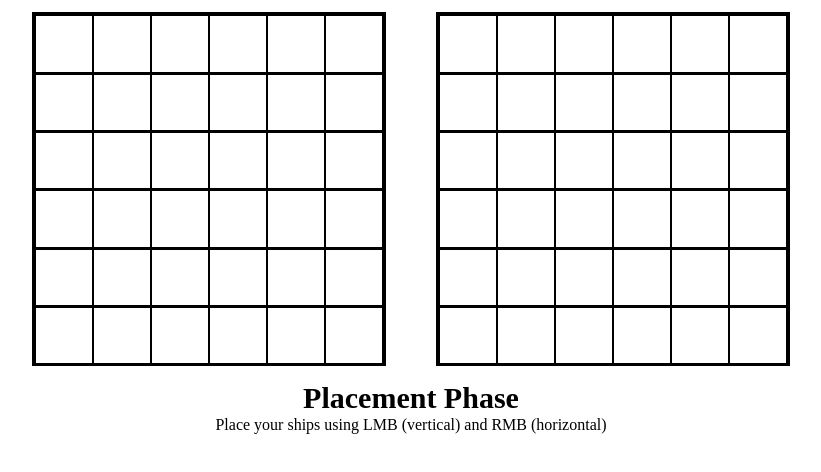
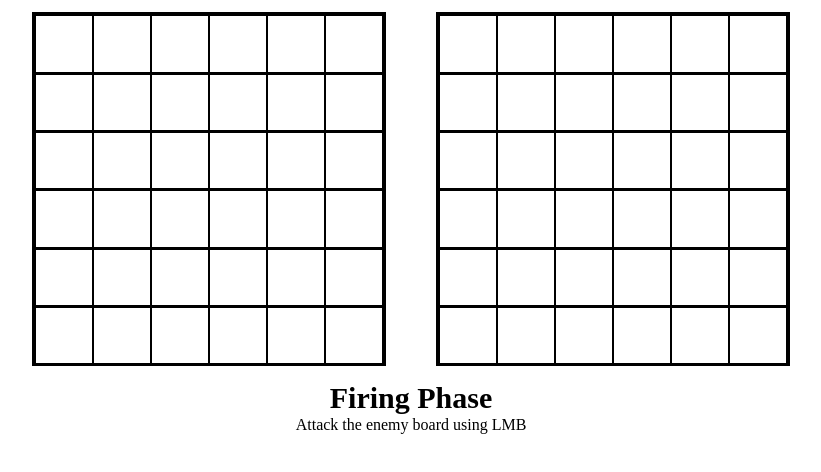
Before and after one commit to ClearlyyConfused/battleship, a website built with webpack: page dist/index.html in a window 1280 px wide. Both pictures are taken after a click on the button "Fire At". Shown: the part 232-704 px from the top of the page, without its empty margins (229-1050 px from the left). Built offline with nearby package versions, Linux system fonts and the light colour scheme; a web font is replaced by a local one.

Commit message:
Have phase description change when appropriate

```diff
--- a/src/index.js
+++ b/src/index.js
@@ -2,6 +2,7 @@ import { Game } from './gameLogic';
 import { beginFireMode, displayShips } from './functionsPlayer';
 import { createBoard, removeBoard } from './createBoard';
 import { addShipsAI } from './functionsAI';
+import { placementPhase, firePhase } from './webpageDisplay';
 
 document.querySelector('#resetGame').addEventListener('click', () => {
 	setUpGame(game);
@@ -9,18 +10,21 @@ document.querySelector('#resetGame').addEventListener('click', () => {
 
 document.querySelector('#fireAt').addEventListener('click', () => {
 	beginFireMode(game);
+	firePhase();
 });
 
 document.querySelector('#displayShipsAI').addEventListener('click', () => {
 	displayShips(1, game.player2Board.boardArray, true);
 });
 
-let game = new Game();
 function setUpGame(game) {
 	game.startGame(prompt);
 	removeBoard();
 	createBoard(game, 'boardDisplay1');
 	createBoard(game, 'boardDisplay2');
 	addShipsAI(game);
+	placementPhase();
 }
+
+let game = new Game();
 setUpGame(game);
--- /dev/null
+++ b/src/webpageDisplay.js
@@ -0,0 +1,13 @@
+function placementPhase() {
+	document.querySelector('#gamePhase').innerText = 'Placement Phase';
+	document.querySelector('#phaseDescription').innerText =
+		'Place your ships using LMB (vertical) and RMB (horizontal)';
+}
+
+function firePhase() {
+	document.querySelector('#gamePhase').innerText = 'Firing Phase';
+	document.querySelector('#phaseDescription').innerText =
+		'Attack the enemy board using LMB';
+}
+
+export { placementPhase, firePhase };
```
Also changed, not shown: dist/index.html, dist/main.js.
